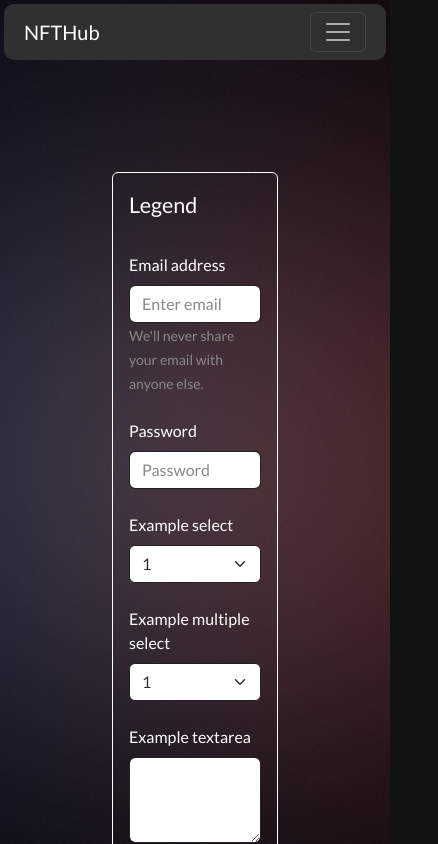
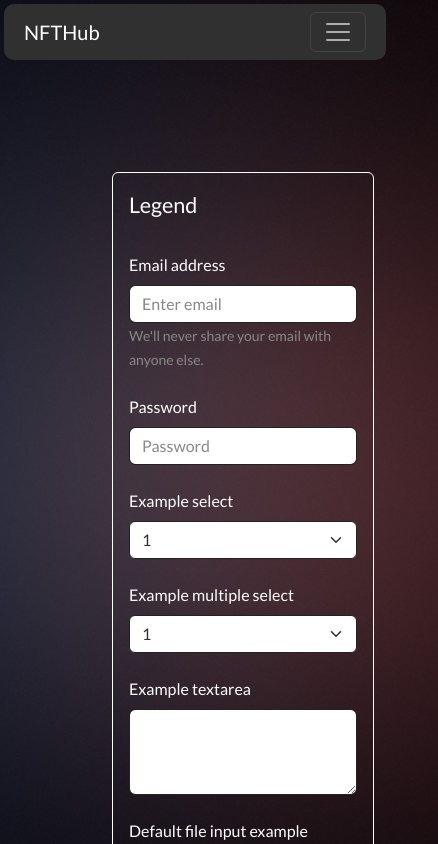
Before and after one commit to 0xvashishth/nfthub, a React (Create React App) app in the folder nfthub/: page /mint in a window 390 px wide. Shown: the top 844 px of the page, 438 px wide, since content can reach past the window. Built offline with nearby package versions, Linux system fonts and the light colour scheme.

Commit message:
node modules removed

```diff
--- a/nfthub/src/components/MintNft/MintNft.css
+++ b/nfthub/src/components/MintNft/MintNft.css
@@ -0,0 +1,6 @@
+@media only screen and (max-width: 768px) {
+  /* For mobile phones: */
+  [class*="col-"] {
+    width: 100%;
+  }
+}
--- a/nfthub/src/components/MintNft/MintNft.js
+++ b/nfthub/src/components/MintNft/MintNft.js
@@ -5,7 +5,7 @@ import './MintNft.css'
 
 const MintNft = (props) => {
   return(
-    <div className="m-5 p-3">
+    <div className="m-5 p-3 col-">
       <div className="m-5 p-3 border border-white rounded">
         <div className="">
           <form>
```
